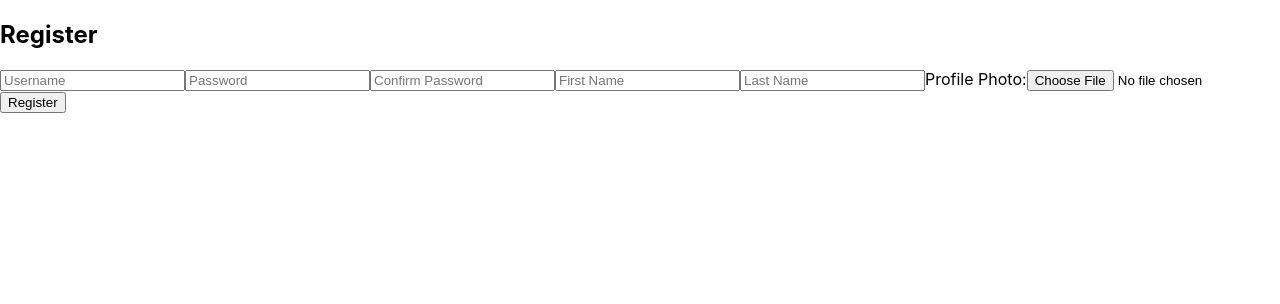
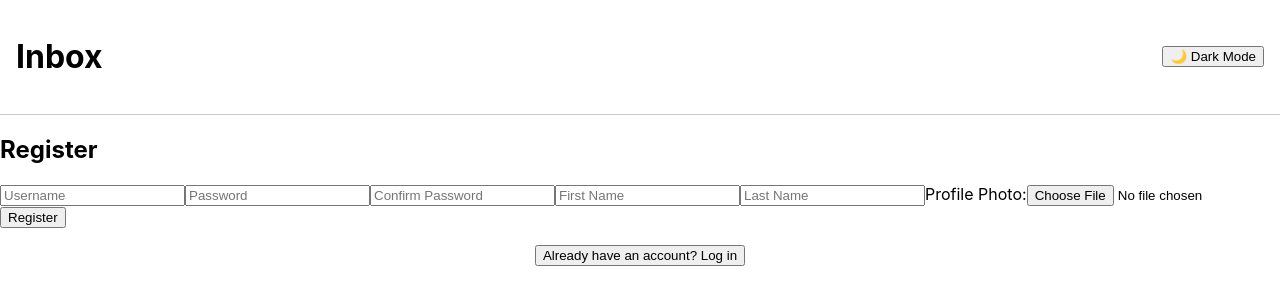
Before and after one commit to nav1s/Bmail, a React (Create React App) app in the folder src/reactfrontend/: page /register in a window 1280 px wide. Shown: the top 304 px of the page. Built offline with nearby package versions, Linux system fonts and the light colour scheme.

Commit message:
added login navigate from register and fixed darkmode buttons in all pages

```diff
--- a/src/reactfrontend/src/components/layout/AppLayout.jsx
+++ b/src/reactfrontend/src/components/layout/AppLayout.jsx
@@ -1,6 +1,7 @@
 import { useState } from "react";
 import Header from "./Header";
 import AccountPopup from "../common/popup/AccountPopup";
+import { useUser } from "../../contexts/UserContext";
 
 /**
  * AppLayout
@@ -12,11 +13,16 @@ import AccountPopup from "../common/popup/AccountPopup";
  * - children: Page content to render under layout
  */
 export default function AppLayout({ children }) {
+  const { user } = useUser();
   const [showAccount, setShowAccount] = useState(false);
 
   return (
     <div>
-      <Header onAvatarClick={() => setShowAccount(true)} />
+      <Header
+        onAvatarClick={() => setShowAccount(true)}
+        showUser={!!user}
+      />
+
 
       {showAccount && (
         <AccountPopup onClose={() => setShowAccount(false)} />
--- a/src/reactfrontend/src/components/layout/Header.jsx
+++ b/src/reactfrontend/src/components/layout/Header.jsx
@@ -1,7 +1,18 @@
+import { useEffect, useState } from "react";
 import { useUser } from "../../contexts/UserContext";
 
-export default function Header({ onAvatarClick }) {
+export default function Header({ onAvatarClick, showUser = true }) {
   const { user } = useUser();
+  const [isDark, setIsDark] = useState(false);
+
+  useEffect(() => {
+    setIsDark(document.body.classList.contains("dark"));
+  }, []);
+
+  const toggleDark = () => {
+    document.body.classList.toggle("dark");
+    setIsDark(!isDark);
+  };
 
   const getInitials = (user) => {
     const first = user?.firstName?.[0]?.toUpperCase() ?? "";
@@ -9,7 +20,7 @@ export default function Header({ onAvatarClick }) {
     return first + last || "?";
   };
 
- return (
+  return (
     <header
       style={{
         display: "flex",
@@ -22,11 +33,11 @@ export default function Header({ onAvatarClick }) {
       <h1>Inbox</h1>
 
       <div style={{ display: "flex", alignItems: "center", gap: "1rem" }}>
-        <button onClick={() => document.body.classList.toggle("dark")}>
-          🌙 Dark Mode
+        <button onClick={toggleDark}>
+          {isDark ? "☀️ Light Mode" : "🌙 Dark Mode"}
         </button>
 
-        {user && (
+        {showUser && user && (
           user.imageUrl ? (
             <img
               src={`${user.imageUrl}?t=${new Date().getTime()}`}
--- a/src/reactfrontend/src/pages/registerPage.jsx
+++ b/src/reactfrontend/src/pages/registerPage.jsx
@@ -2,6 +2,7 @@ import React, { useState } from "react";
 import { useNavigate } from "react-router-dom";
 import RegisterForm from "./forms/RegisterForm";
 import useRegister from "../hooks/useRegister";
+import AppLayout from "../components/layout/AppLayout";
 
 /**
  * registerPage
@@ -52,8 +53,8 @@ export default function RegisterPage() {
     }
   };
 
-  return (
-    <div>
+   return (
+    <AppLayout>
       <h2>Register</h2>
       <RegisterForm
         form={form}
@@ -62,6 +63,11 @@ export default function RegisterPage() {
         onSubmit={handleSubmit}
         error={error}
       />
-    </div>
+      <div style={{ marginTop: "1rem", textAlign: "center" }}>
+        <button onClick={() => navigate("/login")}>
+          Already have an account? Log in
+        </button>
+      </div>
+    </AppLayout>
   );
 }
```
